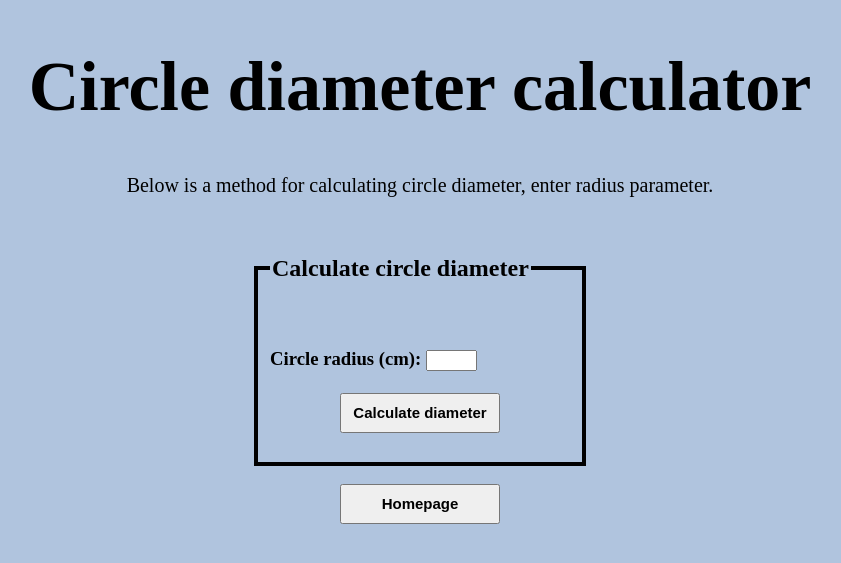
After one commit to solingenn/geometry-calculator, a Symfony app: template templates/circle/circle.html.twig in a window 1280 px wide. The commit adds this page. Shown: the top 563 px of the page, without its empty margins (220-1061 px from the left). Run offline with Twig, Linux system fonts and the light colour scheme; the template is opened without the code that fills it, so the values that code supplies are empty; some libraries are stand-ins or nearby versions.

Commit message:
Cirle calculator
- create circle controller
- create radius form
- create circle page
- refactor triangle service methods
- modify stlyesheet, result page and triangle page and forms

```diff
--- a/public/css/style.css
+++ b/public/css/style.css
@@ -29,7 +29,7 @@ div.introduction{
     font-size: 20px;
 }
 
-fieldset.triangle_form
+fieldset.parameter_form
 {
     margin: auto;
     width: 300px;
@@ -49,7 +49,7 @@ input[type=number]{
 input[type=submit]{
     font-size: 15px;
     font-weight: bold;
-    width: 120px;
+    width: 160px;
     height: 40px;
     display: block;
     margin: 0 auto;
--- a/src/Service/TriangleService.php
+++ b/src/Service/TriangleService.php
@@ -4,7 +4,7 @@ namespace App\Service;
 
 class TriangleService
 {
-    public static function resultMessage($triangleArea)
+    public static function resultMessage(int $triangleArea): string
     {
         return "The area of a triangle is $triangleArea square cm.";
     }
@@ -27,7 +27,7 @@ class TriangleService
      * Formula:
      * s = (sideA + sideB + sideC) / 2
      */
-    public function semiperimeterCalculator(int $sideA, int $sideB, int $sideC): int|float
+    private function semiperimeterCalculator(int $sideA, int $sideB, int $sideC): int|float
     {
         return ($sideA + $sideB + $sideC) / 2;
     }
@@ -40,7 +40,7 @@ class TriangleService
      * s = semiperimeter value
      * a = sgrt(s(s-a)(s-b)(S-c))
      */
-    public function heronFormula(int|float $semiperimeter, int $sideA, int $sideB, int $sideC): float
+    private function heronFormula(int|float $semiperimeter, int $sideA, int $sideB, int $sideC): float
     {
         return sqrt(
             $semiperimeter * (
--- /dev/null
+++ b/templates/circle/_form_circle_radius.html.twig
@@ -0,0 +1,12 @@
+<form method="post" action="{{ path('circle-diameter-calculator') }}" >
+<fieldset class="parameter_form">
+    <legend><h2>Calculate circle diameter</h2></legend>
+    <h3>
+        <br>
+        <label for="radius">Circle radius (cm):</label>
+        <input type="number" name="radius" id="radius" min="1" required>
+        <br>
+        <br>
+    <input type="submit" value="Calculate diameter">
+</fieldset>
+</form>
--- /dev/null
+++ b/templates/circle/circle.html.twig
@@ -0,0 +1,23 @@
+{% extends "base.html.twig" %}
+
+{% block body %}
+
+<h1 class="title">Circle diameter calculator</h1>
+
+<div class="introduction">
+    <p>
+    Below is a method for calculating circle diameter, enter radius parameter.
+    </p>
+</div>
+
+<br>
+
+{{ include('circle/_form_circle_radius.html.twig') }}
+
+<br>
+
+<form action="{{ path('homepage') }}">
+    <input type="submit" value="Homepage">
+</form>
+
+{% endblock %}
--- a/templates/homepage.html.twig
+++ b/templates/homepage.html.twig
@@ -4,7 +4,7 @@
 
 <h1 class="title">Geometry Calculator</h1>
 
-<a href="{{ path('triangle') }}"><h2 class="link">Calculate surface of triangle</h2></a>
-<a href=""><h2 class="link">Calculate diameter of circle</h2></a>
+<a href="{{ path('triangle') }}"><h2 class="link">Calculate surface of a triangle</h2></a>
+<a href="{{ path('circle') }}"><h2 class="link">Calculate diameter of a circle</h2></a>
 
 {% endblock %}
--- a/templates/result_page.html.twig
+++ b/templates/result_page.html.twig
@@ -8,9 +8,7 @@
    <p>{{ message }}</p>
 </div>
 
-<form action="{{ path('triangle') }}">
-    <input type="submit" value="Back">
-</form>
+<input type="submit" value="Back" onclick="window.history.back();">
 
 <form action="{{ path('homepage') }}">
     <input type="submit" value="Homepage">
--- a/templates/triangle/_form_base_height.html.twig
+++ b/templates/triangle/_form_base_height.html.twig
@@ -1,5 +1,5 @@
 <form method="post" action="{{ path('base-height-area-calculator') }}" >
-<fieldset class="triangle_form">
+<fieldset class="parameter_form">
     <legend><h2>Calculate area using base and height</h2></legend>
     <h3>
         <br>
--- a/templates/triangle/_form_side_lenghts.html.twig
+++ b/templates/triangle/_form_side_lenghts.html.twig
@@ -1,5 +1,5 @@
 <form method="post" action="{{ path('heron-formula-area-calculator') }}" >
-<fieldset class="triangle_form">
+<fieldset class="parameter_form">
     <legend><h2>Calculate area using Heron's formula (sidelenghts and semiperimeter)</h2></legend>
     <h3>
         <br>
--- a/templates/triangle/triangle.html.twig
+++ b/templates/triangle/triangle.html.twig
@@ -17,4 +17,10 @@
 {{ include('triangle/_form_base_height.html.twig') }}
 {{ include('triangle/_form_side_lenghts.html.twig') }}
 
+<br>
+
+<form action="{{ path('homepage') }}">
+    <input type="submit" value="Homepage">
+</form>
+
 {% endblock %}
```
Also changed, not shown: src/Controller/CircleController.php (added, +35 -0 lines), src/Service/CircleService.php (added, +22 -0 lines).
